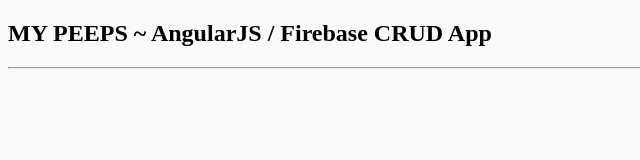
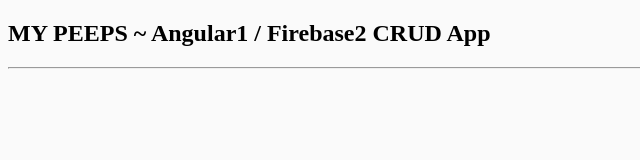
Before and after one commit to rko-angular/ng-crud-app2, a website: page app/index.html in a window 1280 px wide. Shown: the full height of the page, 0-640 px from the left. Drawn offline with nearby package versions, Linux system fonts and the light colour scheme; some packages are replaced by stand-ins of ours.

Commit message:
changed title

```diff
--- a/app/index.html
+++ b/app/index.html
@@ -6,7 +6,7 @@
 <head>
   <meta charset="utf-8">
   <meta http-equiv="X-UA-Compatible" content="IE=edge">
-  <title>AngularJS / Firebase CRUD App</title>
+  <title>Angular1 / Firebase2 CRUD App</title>
   <meta name="description" content="">
   <meta name="viewport" content="width=device-width, initial-scale=1">
   <link rel="stylesheet" href="bower_components/foundation/css/foundation.min.css">
@@ -16,7 +16,7 @@
   <div class="container" ng-controller="PeepsCtrl">
     <div class="row">
       <div class="medium-12 large-12 columns">
-        <h2>MY PEEPS ~ AngularJS / Firebase CRUD App</h2>
+        <h2>MY PEEPS ~ Angular1 / Firebase2 CRUD App</h2>
           <hr>
       </div>
     </div>
```
Also changed, not shown: 1 other file.
